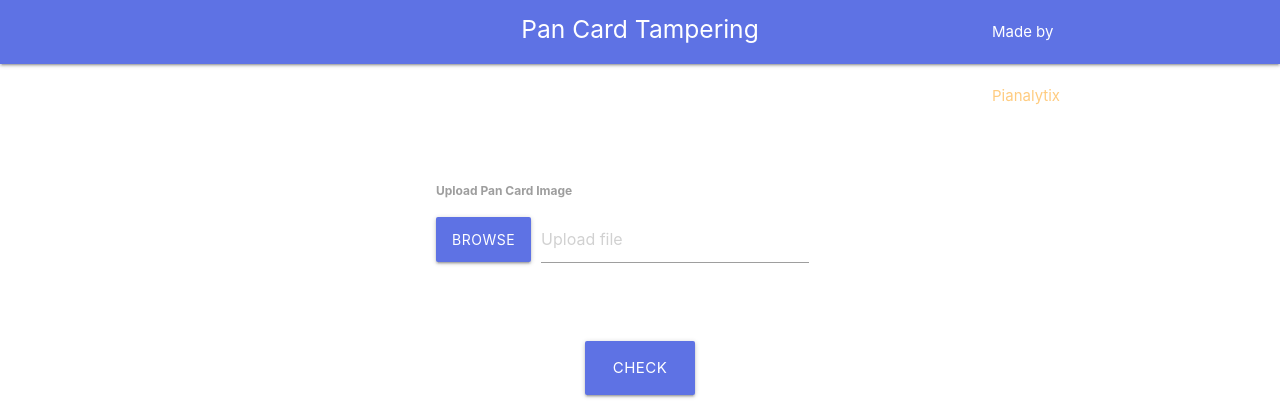
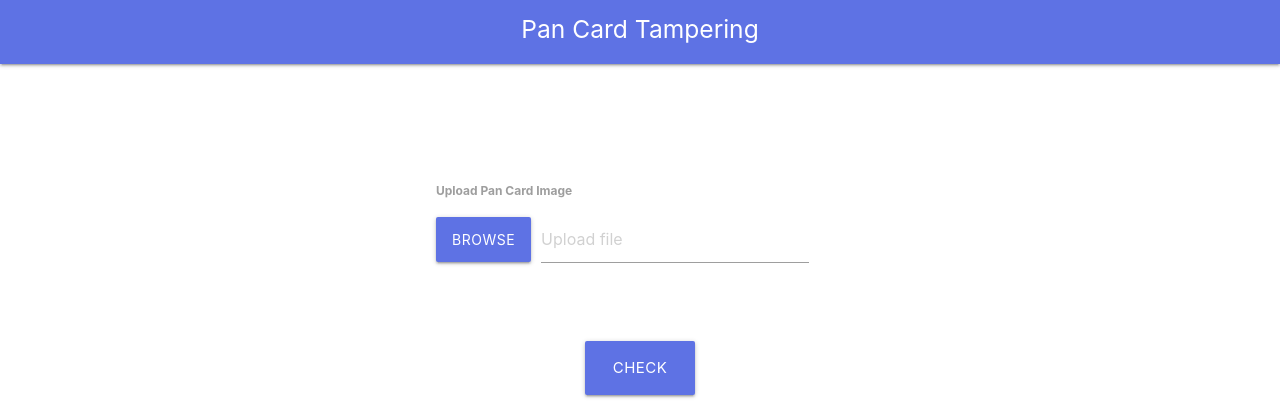
Before and after one commit to spate1997/Pan-Card-Tampering-Flask-App, a Flask app: page / in a window 1280 px wide. Shown: the top 414 px of the page. Run offline with Flask 3, Linux system fonts and the light colour scheme.

Commit message:
fixed index

```diff
--- a/app/templates/index.html
+++ b/app/templates/index.html
@@ -14,7 +14,6 @@
     <div class="nav-wrapper container">
       <a id="logo-container" class="brand-logo center"><h5>Pan Card Tampering</h5></a>
       <div style="margin-left: 800px">
-      	   Made by <a class="orange-text text-lighten-3">Pianalytix</a>
       </div>
     </div>
   </nav>
```
